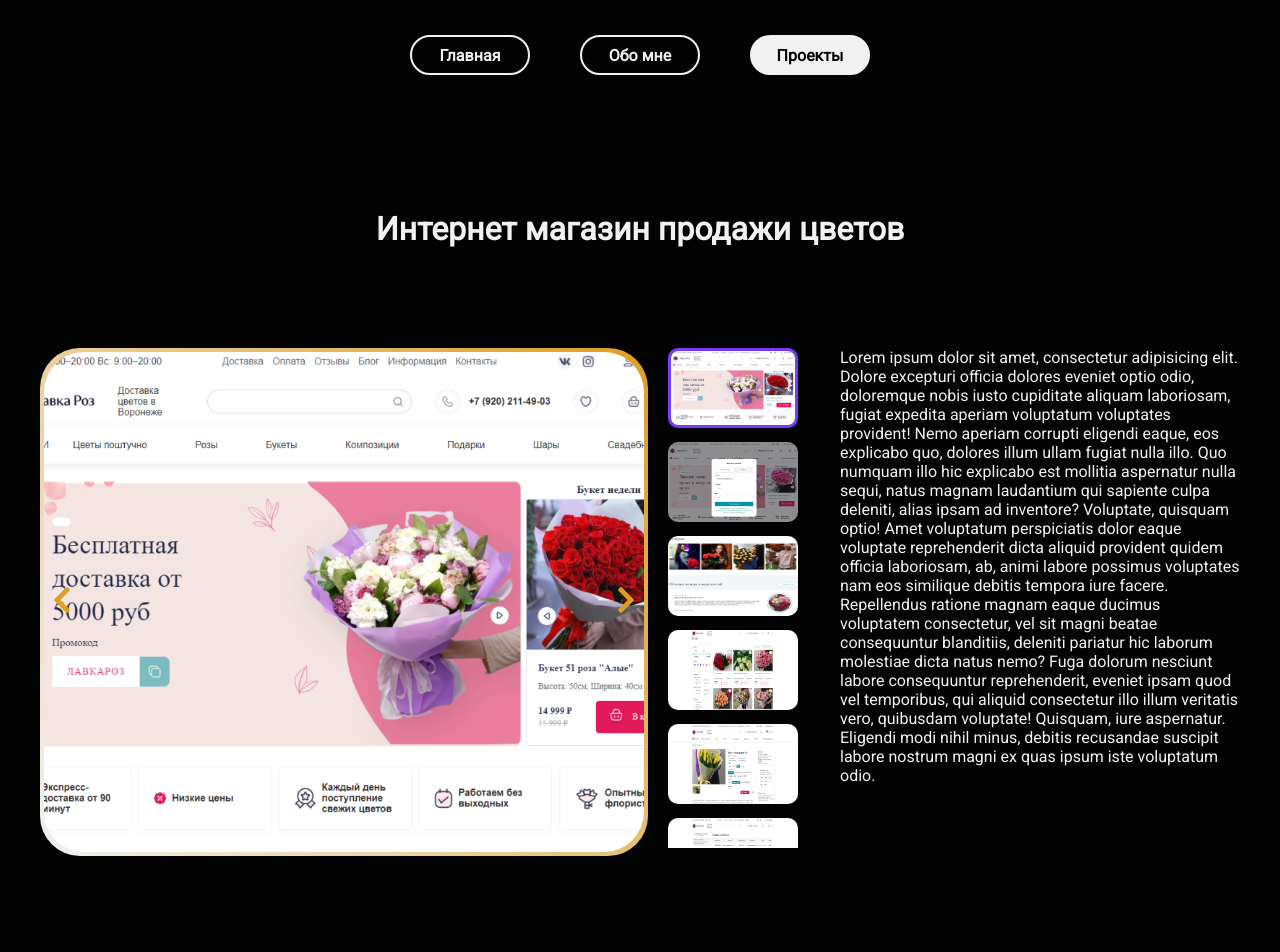
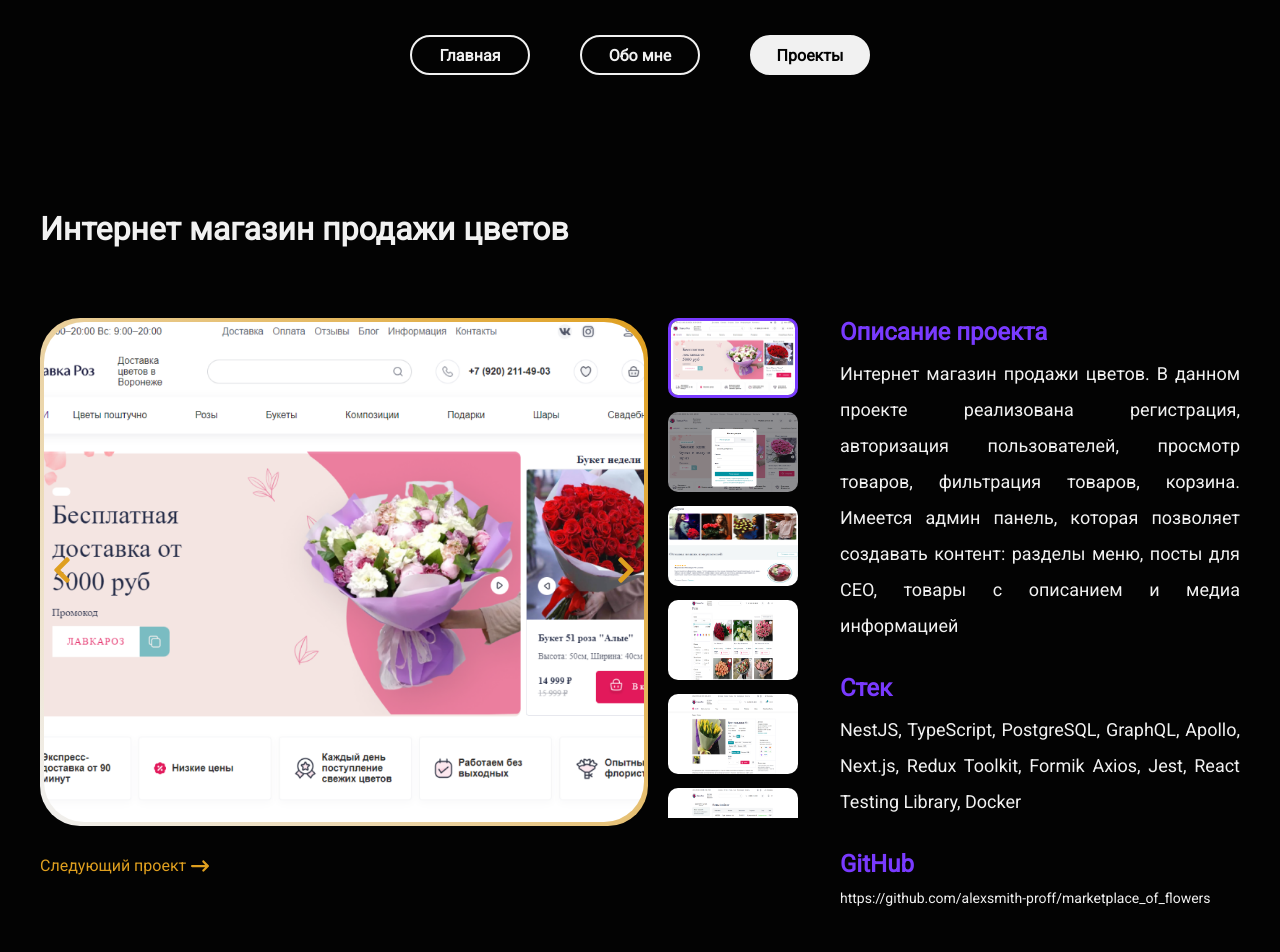
Before and after one commit to alexsmith-proff/portfolio, a Next.js app: page /project/1 in a window 1280 px wide. Shown: the top 952 px of the page. Built offline with nearby package versions, Linux system fonts and the light colour scheme.

Commit message:
[add] button next project

```diff
--- a/src/app/components/project_media/project_media.module.scss
+++ b/src/app/components/project_media/project_media.module.scss
@@ -4,3 +4,6 @@
 .slider{
     margin-right: 20px;
 }
+.next{
+    margin-top: 30px;
+}
--- a/src/app/components/project_media/project_media.tsx
+++ b/src/app/components/project_media/project_media.tsx
@@ -6,6 +6,10 @@ import ProjectMediaList from "../project_media_list/project_media_list";
 import { IProject } from "@/app/interfaces/projects.interface";
 
 import s from './project_media.module.scss'
+import LinkArrow from "../link_arrow/link_arrow";
+import TextArrow from "../text_arrow/text_arrow";
+import { projects } from "@/app/constants/projects";
+import { useRouter } from "next/navigation";
 
 interface ProjectMediaProps {
     project: IProject
@@ -13,14 +17,15 @@ interface ProjectMediaProps {
 
 const ProjectMedia: FC<ProjectMediaProps> = ({ project }) => {
     const [activeMediaIndex, setActiveMediaIndex] = useState(0)
+    const router = useRouter()
 
     const handlePrevClick = () => {
-        if(activeMediaIndex !== 0){
+        if (activeMediaIndex !== 0) {
             setActiveMediaIndex(prev => prev - 1)
         }
     }
     const handleNextClick = () => {
-        if(activeMediaIndex !== project.media.length - 1){
+        if (activeMediaIndex !== project.media.length - 1) {
             setActiveMediaIndex(prev => prev + 1)
         }
     }
@@ -29,12 +34,25 @@ const ProjectMedia: FC<ProjectMediaProps> = ({ project }) => {
         setActiveMediaIndex(index)
     }
 
+// По кругу
+    const handleClickNextProject = () => {
+        const a = projects.find(item => item.serialNumber === project.serialNumber + 1)?.id
+        if(project.serialNumber !== projects.length){
+            router.push(`/project/${projects.find(item => item.serialNumber === project.serialNumber + 1)?.id}`)
+        }else{
+            router.push(`/project/${projects.find(item => item.serialNumber === 1)?.id}`)
+        }
+    }
+
     return (
         <div>
             <div className={s.wrap}>
                 <ProjectMediaSlider className={s.slider} media={project.media[activeMediaIndex]} prev={handlePrevClick} next={handleNextClick} />
                 <ProjectMediaList media={project.media} activeIndex={activeMediaIndex} click={handleClickList} />
             </div>
+            <div className={s.next}>
+                <TextArrow text="Следующий проект" click={handleClickNextProject} />
+            </div>
         </div>
     )
 }
--- a/src/app/components/project_text/project_text.module.scss
+++ b/src/app/components/project_text/project_text.module.scss
@@ -1,3 +1,19 @@
-.text{
+@import '../../variables.scss';
+
+.item{
     width: 400px;
 }
+
+.title{
+    color: $bright-color2;
+    margin-bottom: 10px;
+}
+.text{
+    font-size: 18px;
+    line-height: 200%;
+    text-align: justify;
+    margin-bottom: 30px;
+}
+.github{
+    font-size: 14px;
+}
--- a/src/app/components/project_text/project_text.tsx
+++ b/src/app/components/project_text/project_text.tsx
@@ -3,15 +3,27 @@ import { russo_one } from "@/app/fonts";
 
 import s from './project_text.module.scss'
 import { IProject } from "@/app/interfaces/projects.interface";
+import Link from "next/link";
 
 interface ProjectTextProps {
     project: IProject
 }
 
-const ProjectText: FC<ProjectTextProps> = ({ }) => {
+const ProjectText: FC<ProjectTextProps> = ({ project }) => {
     return (
-        <div className={s.text}>
-            Lorem ipsum dolor sit amet, consectetur adipisicing elit. Dolore excepturi officia dolores eveniet optio odio, doloremque nobis iusto cupiditate aliquam laboriosam, fugiat expedita aperiam voluptatum voluptates provident! Nemo aperiam corrupti eligendi eaque, eos explicabo quo, dolores illum ullam fugiat nulla illo. Quo numquam illo hic explicabo est mollitia aspernatur nulla sequi, natus magnam laudantium qui sapiente culpa deleniti, alias ipsam ad inventore? Voluptate, quisquam optio! Amet voluptatum perspiciatis dolor eaque voluptate reprehenderit dicta aliquid provident quidem officia laboriosam, ab, animi labore possimus voluptates nam eos similique debitis tempora iure facere. Repellendus ratione magnam eaque ducimus voluptatem consectetur, vel sit magni beatae consequuntur blanditiis, deleniti pariatur hic laborum molestiae dicta natus nemo? Fuga dolorum nesciunt labore consequuntur reprehenderit, eveniet ipsam quod vel temporibus, qui aliquid consectetur illo illum veritatis vero, quibusdam voluptate! Quisquam, iure aspernatur. Eligendi modi nihil minus, debitis recusandae suscipit labore nostrum magni ex quas ipsum iste voluptatum odio.
+        <div className={s.item}>
+            <h2 className={s.title}>Описание проекта</h2>
+            <p className={s.text}>{project.description}</p>
+            <h2 className={s.title}>Стек</h2>
+            <p className={s.text}>{project.stackExpand}</p>
+            {
+                project.gitUrl && (
+                    <div>
+                        <h2 className={s.title}>GitHub</h2>
+                        <Link className={s.github} href={String(project.gitUrl)} target="_blank">{String(project.gitUrl)}</Link>
+                    </div>
+                )
+            }
         </div>
     )
 }
--- a/src/app/components/text_arrow/text_arrow.module.scss
+++ b/src/app/components/text_arrow/text_arrow.module.scss
@@ -1,5 +1,6 @@
 .link{
     position: relative;
+    cursor: pointer;
     &Ico{
         position: absolute;
         top: 50%;
--- a/src/app/components/text_arrow/text_arrow.tsx
+++ b/src/app/components/text_arrow/text_arrow.tsx
@@ -3,7 +3,7 @@ import Link from "next/link";
 import { FaArrowRightLong } from "react-icons/fa6";
 import { constants } from "@/app/constants";
 
-import s from './link_arrow.module.scss'
+import s from './text_arrow.module.scss'
 
 interface TextArrowProps {
     text?: string
--- a/src/app/constants/projects.ts
+++ b/src/app/constants/projects.ts
@@ -3,9 +3,11 @@ import { IProject, IProjectCard } from "../interfaces/projects.interface";
 export const projects: IProject[] = [
     {
         id: 1,
+        serialNumber: 1,
         title: 'Интернет магазин продажи цветов',
-        description: 'Просто описание про Интернет магазин продажи цветов',
-        stackExpand: 'NestJS/Next.js PostgreSQL GraphQL REDUX',
+        description: 'Интернет магазин продажи цветов. В данном проекте реализована регистрация, авторизация пользователей, просмотр товаров, фильтрация товаров, корзина. Имеется админ панель, которая позволяет создавать контент: разделы меню, посты для CEO, товары с описанием и медиа информацией ',
+        stackExpand: 'NestJS, TypeScript, PostgreSQL, GraphQL, Apollo, Next.js, Redux Toolkit, Formik Axios, Jest, React Testing Library, Docker',
+        gitUrl: 'https://github.com/alexsmith-proff/marketplace_of_flowers',
         media: [
             {
                 fileName: '/img/marketplace_of_flowers/marketplace_of_flowers1.png',
@@ -68,6 +70,7 @@ export const projects: IProject[] = [
     },
     {
         id: 2,
+        serialNumber: 2,
         title: 'Коммутатор IP телефонии',
         description: 'Просто описание про Коммутатор IP телефонии',
         stackExpand: 'React.js WebSocket MobX',
@@ -125,6 +128,7 @@ export const projects: IProject[] = [
     },
     {
         id: 3,
+        serialNumber: 3,
         title: 'Внутренний проект - Тестирование знаний по охране труда',
         description: 'Просто описание про Внутренний проект - Тестирование знаний по охране труда',
         stackExpand: 'Express Next.js Redux MongoDB',
@@ -158,6 +162,7 @@ export const projects: IProject[] = [
     },
     {
         id: 4,
+        serialNumber: 4,
         title: 'КИПР - Комплекс Измерения Параметров Радиостанций',
         description: 'Просто описание про КИПР - Комплекс Измерения Параметров Радиостанций',
         stackExpand: 'React MobX MUI GraphQL',
@@ -188,6 +193,7 @@ export const projects: IProject[] = [
     },
     {
         id: 5,
+        serialNumber: 5,
         title: 'Сайт агентства недвижимости',
         description: 'Просто описание про ДИВА недвижимость',
         stackExpand: 'Express Next.js',
@@ -226,6 +232,7 @@ export const projects: IProject[] = [
     },
     {
         id: 6,
+        serialNumber: 6,
         title: 'Интернет магазин продажи строительных материалов',
         description: 'Просто описание про Интернет магазин продажи строительных материалов',
         stackExpand: 'Express React',
@@ -246,36 +253,42 @@ export const projects: IProject[] = [
 export const projectCards: IProjectCard[] = [
     {
         id: 1,
+        serialNumber: 1,
         title: 'Интернет магазин цветов',
         stackShort: `NestJS Next.js PostgreSQL`,
         bgFileName: '../img/marketplace_of_flowers/marketplace_of_flowers-bg.png'
     },
     {
         id: 2,
+        serialNumber: 2,
         title: 'Коммутатор IP телефонии',
         stackShort: `React.js WebSocket MobX`,
         bgFileName: '../img/commutators_frontend/commutators_frontend-bg.png'
     },
     {
         id: 3,
+        serialNumber: 3,
         title: 'Тестирование по охране труда',
         stackShort: `Express Next.js MongoDB`,
         bgFileName: '../img/safety_and_health/safety_and_health-video.gif'
     },
     {
         id: 4,
+        serialNumber: 4,
         title: 'КИПР - Комплекс Измерения Параметров Радиостанций',
         stackShort: `React MobX MUI GraphQL`,
         bgFileName: '../img/kipr/kipr-bg.png'
     },
     {
         id: 5,
+        serialNumber: 5,
         title: 'Сайт агентства недвижимостий',
         stackShort: `Express Next.js`,
         bgFileName: '../img/diva/diva-bg.png'
     },
     {
         id: 6,
+        serialNumber: 6,
         title: 'Интернет магазин строительных материалов',
         stackShort: `Express React`,
         bgFileName: '../img/magazin-stroy-master/magazin-stroy-master-bg.png'
--- a/src/app/interfaces/projects.interface.ts
+++ b/src/app/interfaces/projects.interface.ts
@@ -7,6 +7,7 @@ export interface IMedia {
 
 export interface IProject {
     id: number
+    serialNumber: number
     title: string
     description: string
     stackExpand: string
--- a/src/app/modules/project_screen/project_screen.module.scss
+++ b/src/app/modules/project_screen/project_screen.module.scss
@@ -8,7 +8,22 @@
     justify-content: space-between;
 }
 .title{
-    // font-size: 50px;
-    text-align: center;
-    margin-bottom: 100px;
+    // color: $bright-color1;
+    margin-bottom: 70px;
 }
+
+// .title{
+//     display: inline-block;
+//     margin-bottom: 70px;
+//     position: relative;
+//     &::after{
+//         content: '';
+//         background-color: $bright-color2;
+//         position: absolute;
+//         left: 0;
+//         bottom: -10px;
+//         height: 2px;
+//         width: 100%;
+//     }
+//     // text-align: center;
+// }
--- a/src/app/modules/project_screen/project_screen.tsx
+++ b/src/app/modules/project_screen/project_screen.tsx
@@ -15,12 +15,8 @@ const ProjectScreen: FC<ProjectScreenProps> = ({ project }) => {
             <div className="container">
                 <h1 className={s.title}>{project.title}</h1>
                 <div className={s.content}>
-                    {/* <div className={s.media}> */}
                     <ProjectMedia project={project} />
-                    {/* </div> */}
-                    {/* <div className={s.text}> */}
                     <ProjectText project={project} />
-                    {/* </div> */}
                 </div>
             </div>
         </div>
--- a/src/app/ui/navbar/navbar_ui.tsx
+++ b/src/app/ui/navbar/navbar_ui.tsx
@@ -15,7 +15,7 @@ const NavBarUI: FC<NavBarUIProps> = ({ navBar, pathName }) => {
         <nav className={s.nav}>
             <ul className={s.list}>
                 {
-                    navBar.map(item => <Link href={item.link} key={item.id}><li className={ item.link === pathName ? `${s.item} ${s.active}` : `${s.item}`} >{item.name}</li></Link>)
+                    navBar.map(item => <Link href={item.link} key={item.id}><li className={ item.link === pathName || (pathName.includes('project') && item.link.includes('project')) ? `${s.item} ${s.active}` : `${s.item}`} >{item.name}</li></Link>)
                 }
             </ul>
         </nav>
```
